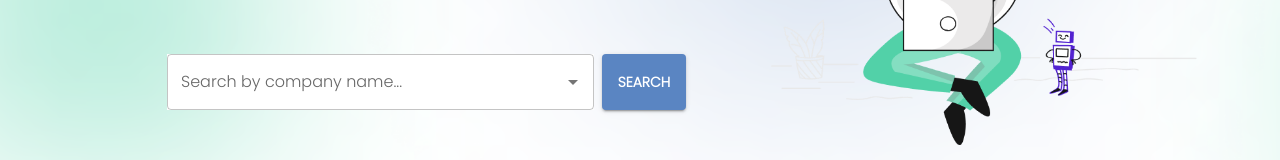
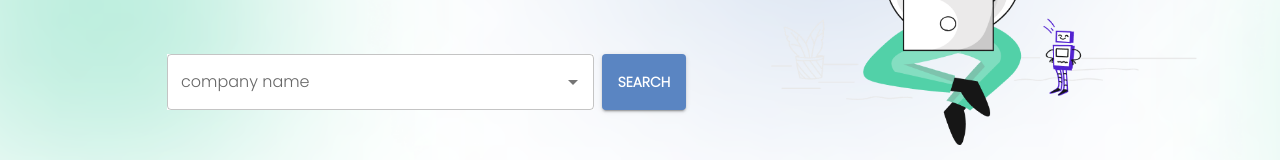
Before and after one commit to Job-Advisor-project/FrontEnd, a React (Create React App) app in the folder react/: page / in a window 1280 px wide. Shown: the part 372-532 px from the top of the page. Built offline with nearby package versions, Linux system fonts and the light colour scheme.

Commit message:
shorten place holder

```diff
--- a/react/src/components/SearchBar.jsx
+++ b/react/src/components/SearchBar.jsx
@@ -33,7 +33,7 @@ export default function SearchBar({ setCompany }) {
               <TextField
                 sx={{ backgroundColor: "white", maxWidth: "100%" }}
                 {...params}
-                label="Search by company name..."
+                label="company name"
                 onClick={() => getCompanyListVm().then((v) => setData(v))}
               />
             )}
```
